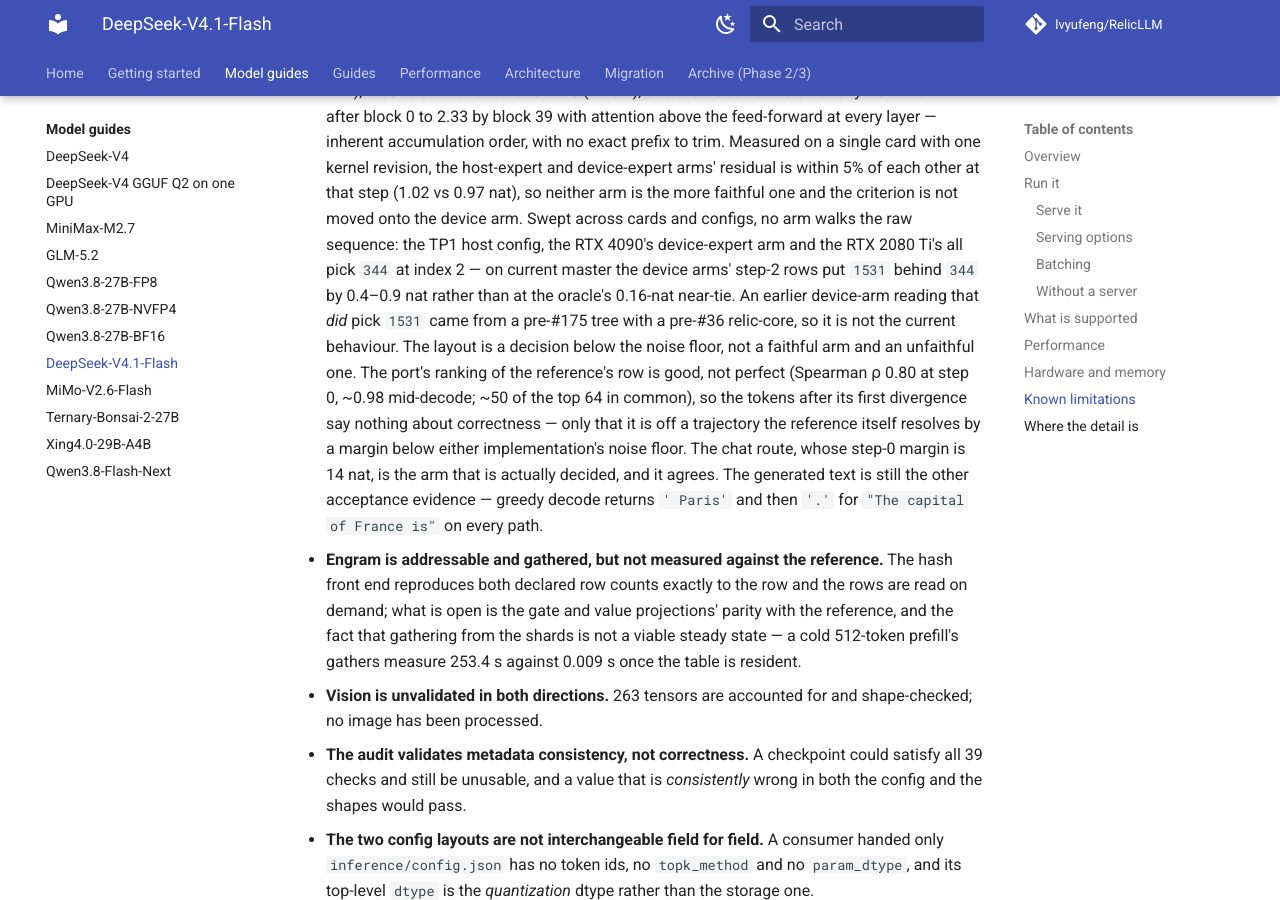
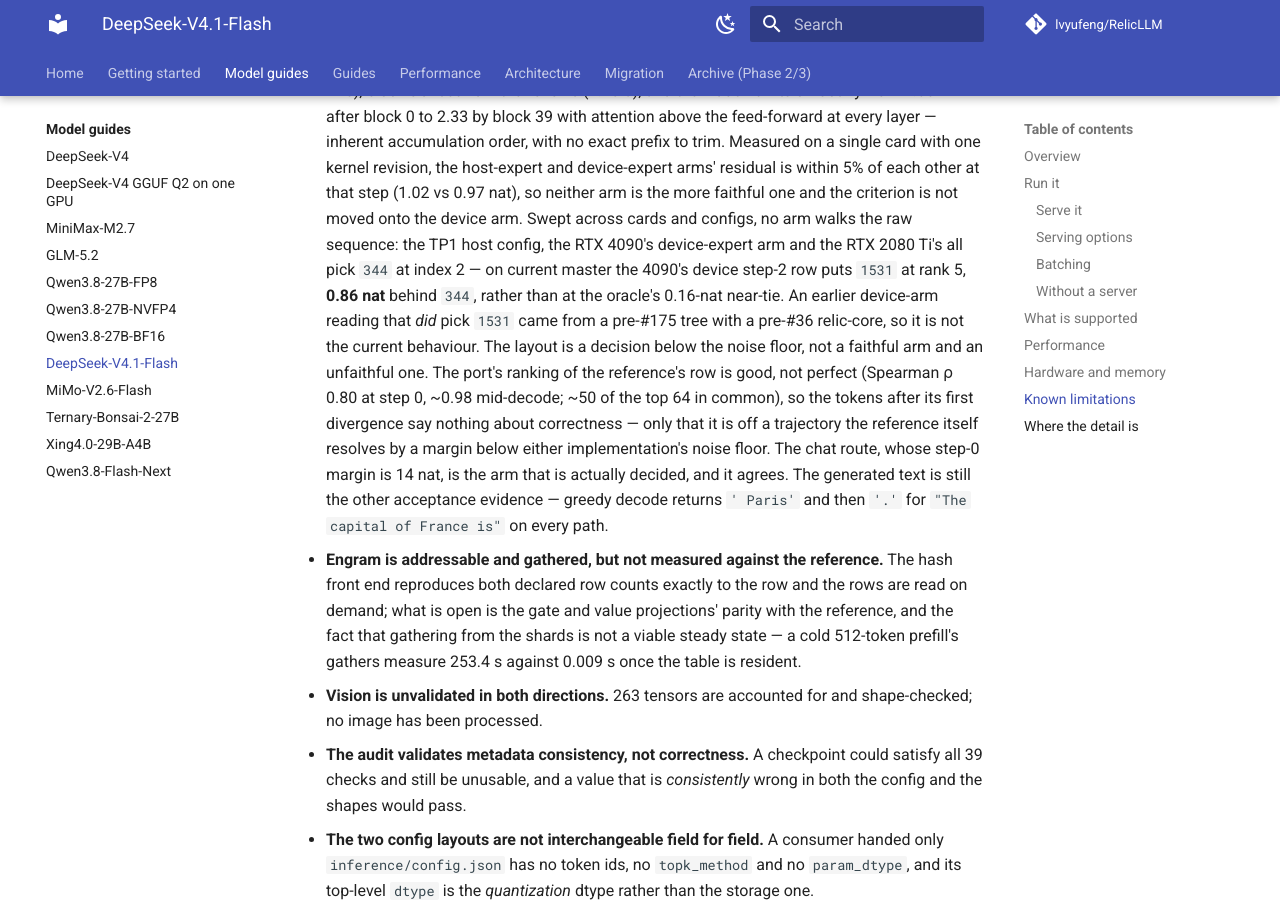
Before and after one commit to lvyufeng/RelicLLM, an MkDocs documentation site: the page built from docs/models/deepseek-v4.1-flash.md, in a window 1280 px wide and 900 px high, scrolled down 6568 px. Built offline with MkDocs 1.6.1 and Material for MkDocs 9.7.7, drawn with Linux system fonts in a browser that asks for light colours; comment, search, counter and statistics services are not loaded.

Commit message:
docs(v41): name the device arm's measured step-2 margin
Drop the "0.4-0.9 nat" range in the raw-route sweep bullet. Only the
4090 device arm's step-2 row was read back (1531 rank 5, 0.86 nat behind
344); the range's lower bound had no artifact behind it and reading a
range as several arms when one was measured is how the earlier wrong
device-arm row got merged. State the measured figure and its arm.

Co-Authored-By: Claude Code <noreply@anthropic.com>

```diff
--- a/docs/models/deepseek-v4.1-flash.md
+++ b/docs/models/deepseek-v4.1-flash.md
@@ -206,9 +206,9 @@ and Engram in host memory or on disk before kernel work matters.
   host-expert and device-expert arms' residual is within 5% of each other at that step (1.02 vs 0.97
   nat), so neither arm is the more faithful one and the criterion is not moved onto the device arm.
   Swept across cards and configs, no arm walks the raw sequence: the TP1 host config, the RTX 4090's
-  device-expert arm and the RTX 2080 Ti's all pick `344` at index 2 — on current master the device
-  arms' step-2 rows put `1531` behind `344` by 0.4–0.9 nat rather than at the oracle's 0.16-nat
-  near-tie. An earlier device-arm reading that *did* pick `1531` came from a pre-#175 tree with a
+  device-expert arm and the RTX 2080 Ti's all pick `344` at index 2 — on current master the 4090's
+  device step-2 row puts `1531` at rank 5, **0.86 nat** behind `344`, rather than at the oracle's
+  0.16-nat near-tie. An earlier device-arm reading that *did* pick `1531` came from a pre-#175 tree with a
   pre-#36 relic-core, so it is not the current behaviour. The layout is a decision below the noise
   floor, not a faithful arm and an unfaithful one.
   The port's ranking of the reference's row is good, not perfect (Spearman ρ 0.80 at step 0, ~0.98
```
